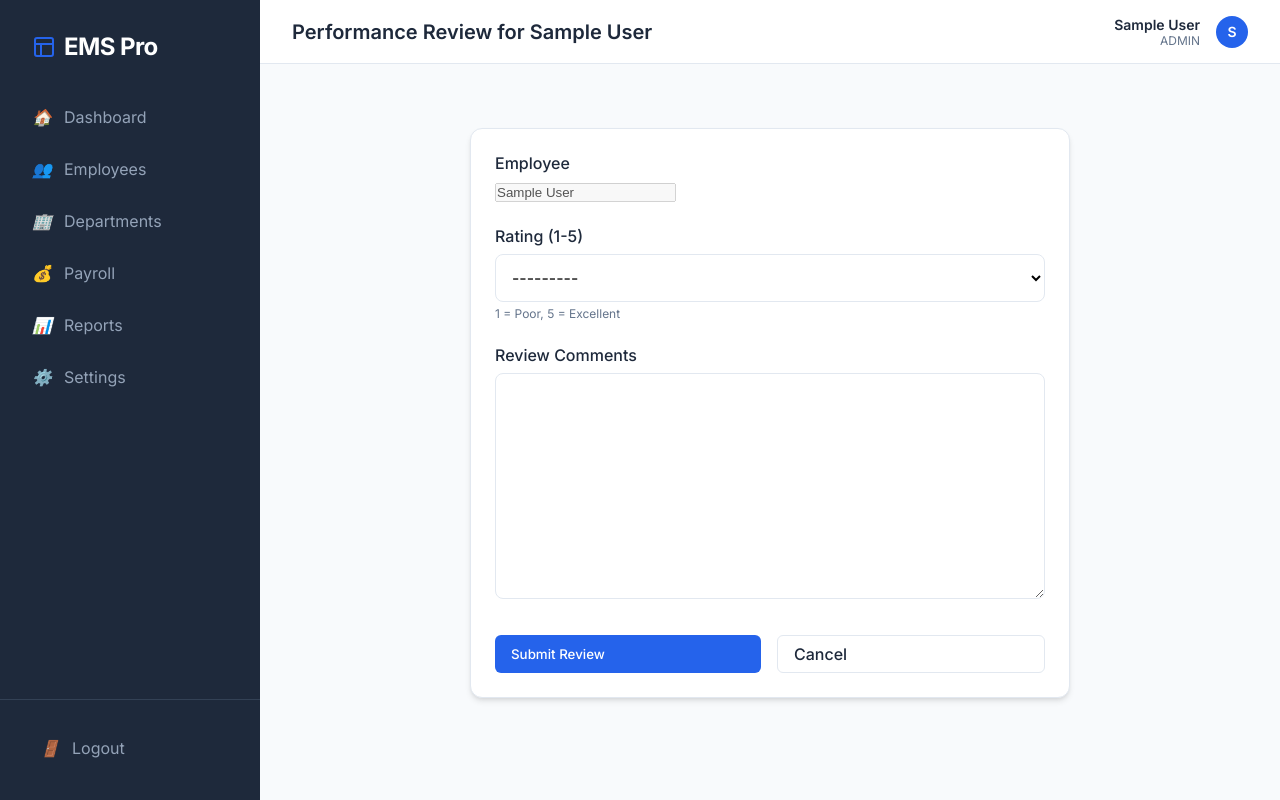
After one commit to biyajomon11/employee_management_system, a Django app: page /manager/performance/review/1/ in a window 1280 px wide. The commit adds this page. Run offline with Django 5.2, Linux system fonts and the light colour scheme; a user stored in the database is signed in; tables that the repository leaves empty hold one stand-in row (values such as "Sample post").

Commit message:
Implemented performance reviews and top performers dashboard

```diff
--- /dev/null
+++ b/employees/templates/employees/performance_review_form.html
@@ -0,0 +1,62 @@
+{% extends 'employees/base.html' %}
+
+{% block title %}Submit Performance Review{% endblock %}
+
+{% block page_title %}Performance Review for {{ employee.get_full_name|default:employee.username }}{% endblock %}
+
+{% block content %}
+<div class="card" style="max-width: 600px; margin: 2rem auto;">
+    <form method="POST">
+        {% csrf_token %}
+
+        <div style="margin-bottom: 1.5rem;">
+            <label style="display: block; margin-bottom: 0.5rem; font-weight: 500;">Employee</label>
+            <input type="text" value="{{ employee.get_full_name|default:employee.username }}" class="form-control" disabled>
+            <input type="hidden" name="user" value="{{ employee.id }}">
+        </div>
+
+        <div style="margin-bottom: 1.5rem;">
+            <label for="{{ form.rating.id_for_label }}" style="display: block; margin-bottom: 0.5rem; font-weight: 500;">Rating (1-5)</label>
+            {{ form.rating }}
+            {% if form.rating.errors %}
+                <div style="color: var(--danger); font-size: 0.875rem; margin-top: 0.25rem;">{{ form.rating.errors }}</div>
+            {% endif %}
+            <p style="font-size: 0.75rem; color: var(--text-muted); margin-top: 0.25rem;">1 = Poor, 5 = Excellent</p>
+        </div>
+
+        <div style="margin-bottom: 2rem;">
+            <label for="{{ form.comments.id_for_label }}" style="display: block; margin-bottom: 0.5rem; font-weight: 500;">Review Comments</label>
+            {{ form.comments }}
+            {% if form.comments.errors %}
+                <div style="color: var(--danger); font-size: 0.875rem; margin-top: 0.25rem;">{{ form.comments.errors }}</div>
+            {% endif %}
+        </div>
+
+        <div style="display: flex; gap: 1rem;">
+            <button type="submit" class="btn btn-primary" style="flex: 1;">Submit Review</button>
+            <a href="{% url 'user_profile' employee.id %}" class="btn btn-outline" style="flex: 1; text-align: center;">Cancel</a>
+        </div>
+    </form>
+</div>
+
+<style>
+    select, textarea {
+        width: 100%;
+        padding: 0.75rem;
+        border: 1px solid #e2e8f0;
+        border-radius: 0.5rem;
+        background-color: #fff;
+        font-family: inherit;
+        font-size: 1rem;
+    }
+    textarea {
+        min-height: 150px;
+        resize: vertical;
+    }
+    select:focus, textarea:focus {
+        outline: none;
+        border-color: var(--primary);
+        box-shadow: 0 0 0 3px rgba(37, 99, 235, 0.1);
+    }
+</style>
+{% endblock %}
--- a/employees/urls.py
+++ b/employees/urls.py
@@ -41,6 +41,7 @@ urlpatterns = [
     path('manager/leaves/<int:pk>/<str:status>/', views.leave_approve, name='leave_approve'),
     path('manager/attendance/mark/<int:user_id>/', views.manager_mark_attendance, name='manager_mark_attendance'),
     path('profile/<int:pk>/', views.user_profile, name='user_profile'),
+    path('manager/performance/review/<int:user_id>/', views.performance_review_create, name='performance_review_create'),
 
     # Features
     path('attendance/check/', views.attendance_check, name='attendance_check'),
--- a/employees/views.py
+++ b/employees/views.py
@@ -294,6 +294,9 @@ def manager_dashboard(request):
             'attendance': att,
         })
 
+    # Top Performers (Best average rating in the department)
+    top_performers = User.objects.filter(profile__department=dept).annotate(avg_rating=Avg('performance_reviews__rating')).filter(avg_rating__isnull=False).order_by('-avg_rating')[:3]
+
     context = {
         'team_list': team_list,
         'tasks': tasks,
@@ -301,6 +304,7 @@ def manager_dashboard(request):
         'pending_leaves': pending_leaves,
         'present_count': present_count,
         'total_team': team_members.count(),
+        'top_performers': top_performers,
     }
     return render(request, 'employees/manager_dashboard.html', context)
 
@@ -322,8 +326,27 @@ def user_profile(request, pk):
         'tasks': tasks,
         'attendance': attendance,
         'leaves': leaves,
+        'reviews': PerformanceReview.objects.filter(user=user).order_by('-review_date'),
     }
     return render(request, 'employees/user_profile.html', context)
+
+@login_required
+@role_required(['MANAGER', 'ADMIN'])
+def performance_review_create(request, user_id):
+    employee = get_object_or_404(User, id=user_id)
+    if request.method == 'POST':
+        form = PerformanceReviewForm(request.POST)
+        if form.is_valid():
+            review = form.save(commit=False)
+            review.user = employee
+            review.reviewer = request.user
+            review.save()
+            messages.success(request, f"Performance review for {employee.username} submitted.")
+            return redirect('user_profile', pk=user_id)
+    else:
+        form = PerformanceReviewForm(initial={'user': employee})
+
+    return render(request, 'employees/performance_review_form.html', {'form': form, 'employee': employee})
 
 @login_required
 @role_required(['MANAGER', 'ADMIN'])
```
Also changed, not shown: employees/templates/employees/manager_dashboard.html (+24 -3 lines), employees/templates/employees/user_profile.html (+36 -2 lines).
